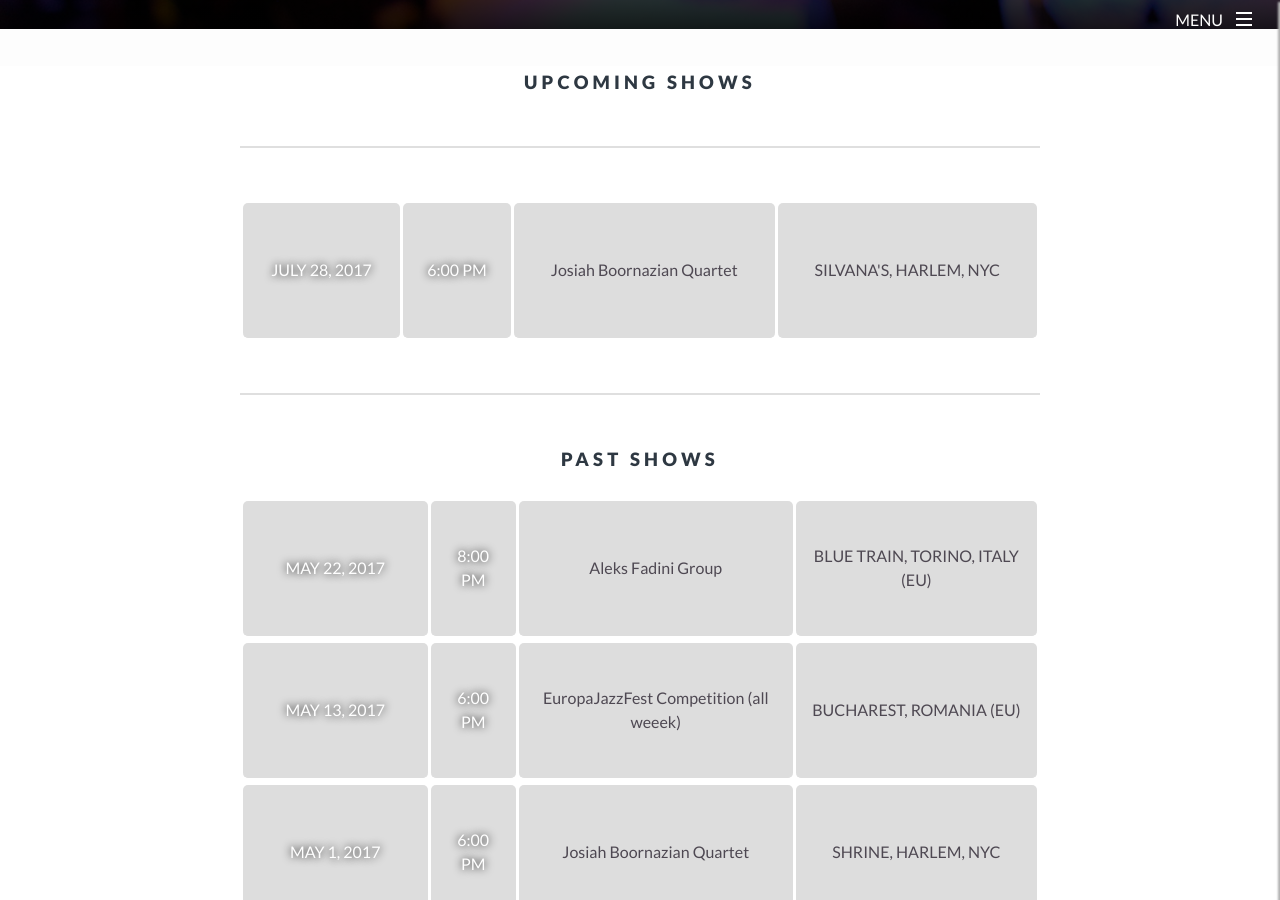
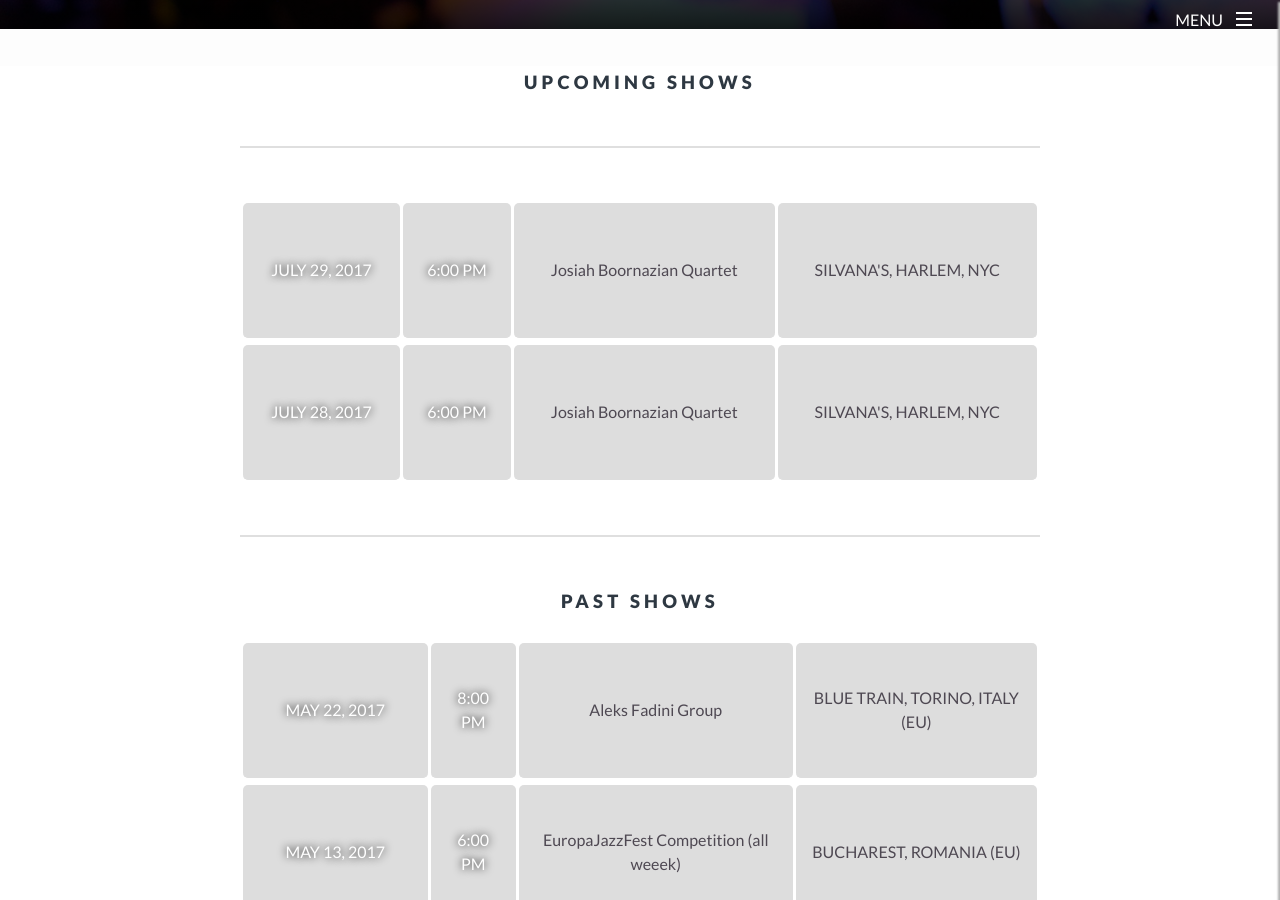
Before and after one commit to aleksfadini/Jekyll-aleksfadini, a Jekyll site: the page built from shows.html, in a window 1280 px wide and 900 px high, scrolled down 601 px. Built offline with Jekyll 4.4.1, drawn with Linux system fonts in a browser that asks for light colours.

Commit message:
added silvana's

```diff
--- a/_data/gigs.yml
+++ b/_data/gigs.yml
@@ -1,3 +1,8 @@
+- date: 07/29/2017
+  time: "18:00"
+  name: Josiah Boornazian Quartet
+  location: Silvana's, Harlem, NYC
+
 - date: 07/28/2017
   time: "18:00"
   name: Josiah Boornazian Quartet
```
